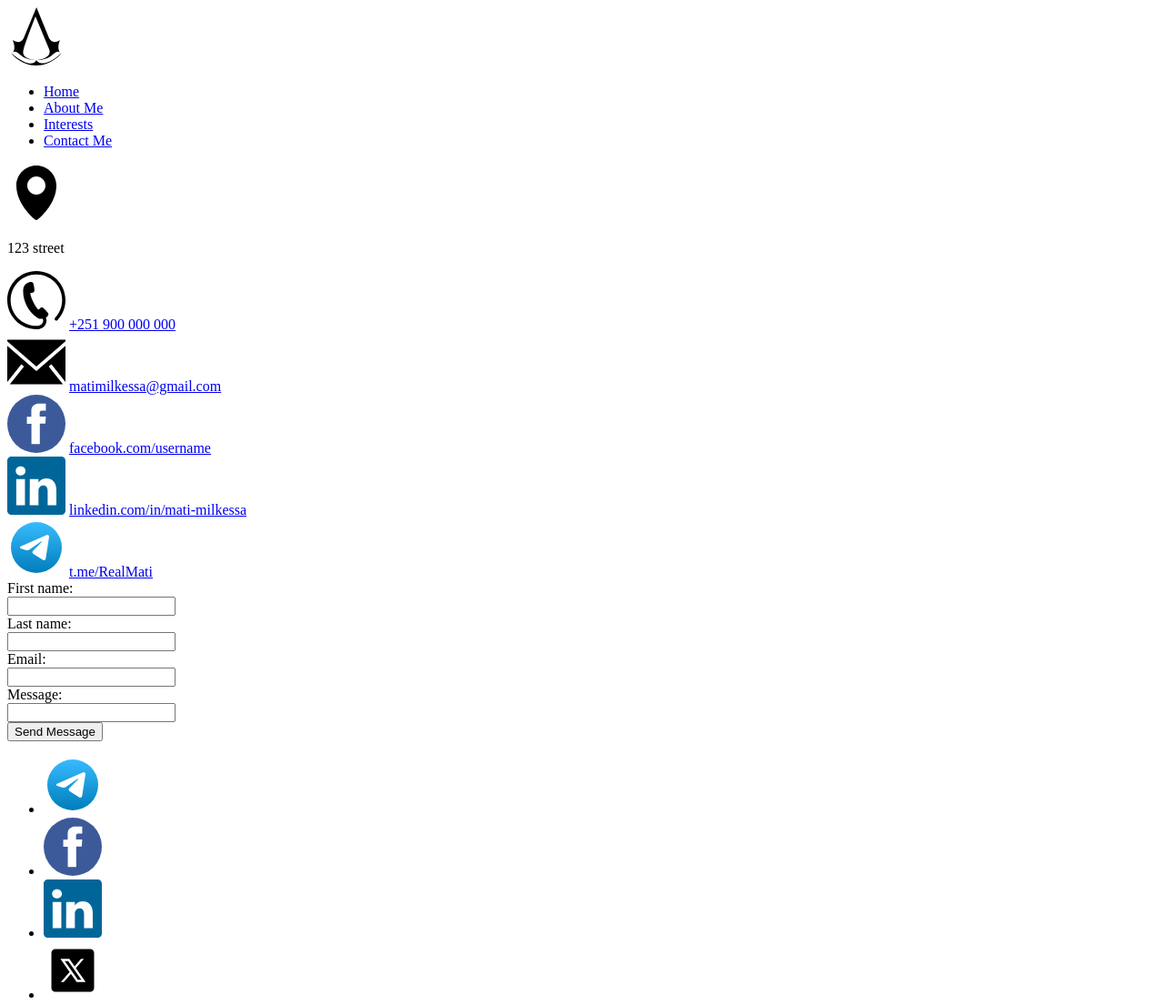
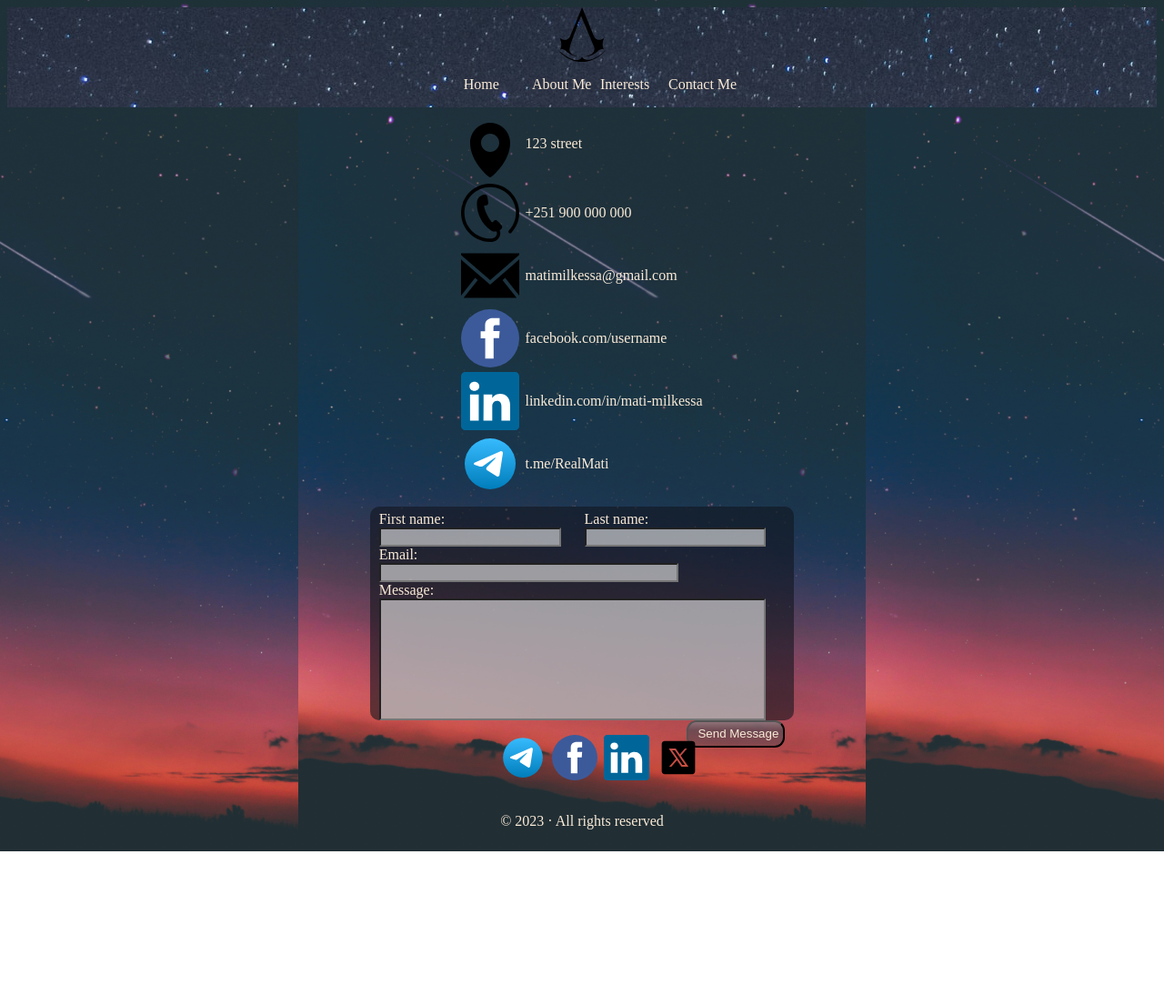
Before and after one commit to RealMati/UGR-0949-14, a plain HTML site: page src/contactMe.html in a window 1280 px wide. Shown: the top 1105 px of the page at 91% size. After the commit the page ends 936 px from the top, so only its background shows below. Drawn offline with Linux system fonts and the light colour scheme.

Commit message:
added css grid layout

```diff
--- a/src/contactMe.html
+++ b/src/contactMe.html
@@ -4,7 +4,7 @@
     <meta charset="UTF-8">
     <meta name="viewport" content="width=device-width, initial-scale=1.0">
     <title>Contact Me</title>
-    <link rel="stylesheet" href="./contactMe.css">
+    <link rel="stylesheet" href="css/contactMe.css">
   </head>
   <body>
     <header>
--- /dev/null
+++ b/src/css/MyWorkAndProjects.css
@@ -0,0 +1,77 @@
+header, main, footer{
+    display: grid;
+    justify-items: center;
+}
+header{
+    grid-template-columns: 1fr 1fr;
+    grid-column-gap: 40vw;
+    background-image: url("../images/navbar.jpg");
+    background-position: center;
+    margin: 0px;
+}
+.footerLinks{
+    display: grid;
+    grid-template-columns: repeat(4,1fr);
+    grid-column-gap: 7px;
+
+}
+body{
+    background-image: url("../images/background.jpg");
+    background-size: contain;
+    background-position: center;
+}
+header{
+    background-image: url("../images/navbar.jpg");
+    background-position: center;
+    margin: 0px;
+}
+label, a, p,li, h1, h2,h3{
+    color: antiquewhite;
+}
+/*
+.navContainer{
+
+}
+the dropdown
+*/
+
+ul{
+    list-style-type: none;
+}
+.media > img{
+    width: 49%;
+}
+
+.media > video{
+    width:100%;
+}
+header img{
+    height: 60px;
+}
+a{
+    text-decoration: none;
+}
+a:hover {
+color: red;
+text-decoration: underline;
+background-color: cornflowerblue;
+}
+
+a:focus {
+outline: 2px solid blue;
+}
+
+a:active {
+background-color: yellow;
+}
+
+a:visited {
+color: rgb(221, 245, 221);
+}
+
+.navContainer{
+    display: none;
+}
+.footerLinks img{
+    width: 50px;
+}
--- /dev/null
+++ b/src/css/ResumeAndCV.css
@@ -0,0 +1,118 @@
+header, main, footer{
+    display: grid;
+    justify-items: center;
+}
+header{
+    grid-template-columns: 1fr 1fr;
+    grid-column-gap: 40vw;
+    background-image: url("../images/navbar.jpg");
+    background-position: center;
+    margin: 0px;
+}
+.footerLinks{
+    display: grid;
+    grid-template-columns: repeat(4,1fr);
+}
+
+/*
+.navContainer{
+
+}
+the dropdown
+*/
+main{
+    grid-template-columns: 1fr;
+}
+nav ul, .footerLinks{
+    list-style-type: none;
+}
+body{
+    background-image: url("../images/background.jpg");
+    background-size: contain;
+    background-position: center;
+}
+
+label, a, p,li, h1, h2,h3{
+    color: antiquewhite;
+}
+.footerLinks{
+    display: grid;
+    grid-column-gap: 7px;
+}
+footer > p{
+}
+.topContent{
+    display: grid;
+    grid-template-columns: 1fr 1fr;
+}
+.topContent img{
+    width: 45VW;
+    grid-area:1/2/2/3;
+    align-self: center;
+}
+.mainListContents, .sidebarContent{
+    display: grid;
+    grid-template-columns: 1fr 1fr;
+}
+.mainListContents article, .sidebarContent article{
+    justify-self: center;
+    padding: 5px;
+}
+.mainListContents h3, .sidebarContent h3{
+    text-align: center;
+}
+main > a{
+    color: antiquewhite;
+    padding: 8px;
+    border-radius: 11px;
+    background: linear-gradient(180deg, #F4F4F4 -115.38%, rgba(76, 73, 84, 0.54) 34.73%, rgba(66, 0, 255, 0.00) 211.54%);
+}
+header img{
+    height: 60px;
+}
+.topContent h1{
+    font-size: xx-large;
+}
+.topContent h2{
+    font-size: x-large;
+}
+.topContent h3{
+    font-weight:normal;
+}
+.mainListContents article ul,.sidebarContent article ul{
+    padding-left: 15px;
+}
+p,h3{
+    color: #FFF;
+    font-family: cursive;
+    font-size: 14px;
+    font-style: normal;
+    font-weight: 400;
+    line-height: normal;
+    }
+a{
+    text-decoration: none;
+}
+a:hover {
+color: red;
+text-decoration: underline;
+background-color: cornflowerblue;
+}
+
+a:focus {
+outline: 2px solid blue;
+}
+
+a:active {
+background-color: yellow;
+}
+
+a:visited {
+color: rgb(221, 245, 221);
+}
+.navContainer{
+    display: none;
+}
+.footerLinks img{
+    width: 50px;
+}
--- /dev/null
+++ b/src/css/aboutMe.css
@@ -0,0 +1,88 @@
+header, main, footer{
+    display: grid;
+    justify-items: center;
+}
+header{
+    background-image: url("../images/navbar.jpg");
+    background-position: center;
+    margin: 0px;
+}
+.footerLinks,.navContainer{
+    display: grid;
+    grid-template-columns: repeat(4,1fr);
+    grid-column-gap: 7px;
+}
+
+ul{
+    list-style-type: none;
+}
+.articleContent{
+    padding: 5px;
+    padding-bottom: 11px;
+    border-radius: 10px;
+    background: rgba(17, 20, 28, 0.58);
+    display: grid;
+    grid-template-columns: 1.87fr 1fr;
+}
+.articleContent p, .articleContent h3{
+    padding-left: 8px;
+}
+div > a{
+    color: antiquewhite;
+    padding: 5px;
+    border-radius: 11px;
+    background: linear-gradient(180deg, #F4F4F4 -115.38%, rgba(76, 73, 84, 0.66) 34.73%, rgba(66, 0, 255, 0.00) 211.54%);
+
+}
+body{
+    background-image: url("../images/background.jpg");
+    background-size: contain;
+    background-position: center;
+}
+label, a, p,li, h1, h2,h3{
+    color: antiquewhite;
+}
+
+header img{
+    height: 60px;
+}
+
+main{
+    gap:10px;
+}
+.articleContent img{
+    width: 100%;
+    grid-area: 1/2/2/3;
+    margin-top: 50px;
+}
+
+.textContent a{
+    width: 100px;
+}
+.textContent p{
+    width: 95%;
+}
+
+a{
+    text-decoration: none;
+}
+a:hover {
+color: red;
+text-decoration: underline;
+background-color: cornflowerblue;
+}
+
+a:focus {
+outline: 2px solid blue;
+}
+
+a:active {
+background-color: yellow;
+}
+
+a:visited {
+color: rgb(221, 245, 221);
+}
+.footerLinks img{
+    width: 50px;
+}
--- /dev/null
+++ b/src/css/contactMe.css
@@ -0,0 +1,155 @@
+header, main, footer{
+    display: grid;
+    justify-items: center;
+}
+header{
+    background-image: url("../images/navbar.jpg");
+    background-position: center;
+    margin: 0px;
+}
+.footerLinks{
+    display: grid;
+    grid-template-columns: repeat(4,1fr);
+    grid-column-gap: 7px;
+}
+.navContainer, .footerLinks{
+    display: grid;
+    grid-template-columns: repeat(4,1fr);
+
+}
+
+body{
+    background-image: url("../images/background.jpg");
+    background-size: contain;
+    background-position: center;
+}
+label, a, p,li, h1, h2,h3{
+    color: antiquewhite;
+}
+ul{
+    list-style-type: none;
+}
+#contactMeForm form{
+
+    padding: 5px;
+    padding-bottom: 11px;
+    border-radius: 10px;
+    background: rgba(17, 20, 28, 0.58);
+
+}
+.footerLinks{
+}
+footer > p{
+}
+.contactAddress{
+}
+#contactList{
+    display: grid;
+    grid-row-gap: 5px;
+    margin-top: 15px;
+    margin-bottom: 15px;
+}
+header img{
+    height: 60px;
+}
+.contactAddress{
+    display: grid;
+    grid-template-columns: 1fr 3fr;
+    grid-column-gap: 5px;
+}
+.contactAddress a{
+    align-self: center;
+
+}
+.footerLinks ul{
+    display: grid;
+    grid-template-columns: repeat(4, 1fr);
+    justify-items: center;
+}
+#contactMeForm form{
+    display: grid;
+    grid-template-columns: repeat(4,1fr);
+    grid-template-rows: repeat(4, 1fr);
+}
+#contactMeForm form div:nth-child(1){
+    grid-column: 1 / span 2;
+    grid-row: 1 / 2;
+    height: 70%;
+
+}
+#contactMeForm form div:nth-child(2){
+    grid-column: 3 / span 2;
+    grid-row: 1 / 2;
+    height: 70%;
+
+}
+#contactMeForm form div:nth-child(3){
+    grid-column: 1 / span 3;
+    grid-row: 2/3;
+    height: 70%;
+}
+#contactMeForm form div:nth-child(4){
+    grid-column: 1/5;
+    grid-row: 3/4;
+
+}
+#submitButton{
+    grid-column: 4/5;
+    grid-row: 4/5;
+    align-self: center;
+    height:30px;
+    padding: 10px;
+    border-radius: 11px;
+    background: linear-gradient(180deg, #F4F4F4 -115.38%, rgba(76, 73, 84, 0.66) 34.73%, rgba(66, 0, 255, 0.00) 211.54%);
+    line-height: 50%;
+    color: antiquewhite;
+}
+#contactMeForm form div{
+    margin: 0px;
+}
+div > input{
+    background-color: rgba(232, 232, 232, 0.61);
+}
+.contactBox #email, #submitButton{
+    width: 95%;
+}
+.contactBox #message{
+    width: 92.5%;
+    height: 10vw;
+}
+
+.contactBox #fname{
+    width: 85%;
+}
+.contactBox #lname{
+    width: 85%;
+}
+#contactMeForm form{
+    padding-bottom: 0px;
+    height: min(230px);
+    padding-left: 10px;
+}
+
+a{
+    text-decoration: none;
+}
+a:hover {
+color: red;
+text-decoration: underline;
+background-color: cornflowerblue;
+}
+
+a:focus {
+outline: 2px solid blue;
+}
+
+a:active {
+background-color: yellow;
+}
+
+a:visited {
+color: rgb(221, 245, 221);
+}
+.footerLinks img{
+    width: 50px;
+}
```
Also changed, not shown: src/MyWorkAndProjects.html (+1 -1 lines), src/ResumeAndCV.html (+1 -1 lines), src/aboutMe.html (+1 -1 lines), src/css/educationAndBackground.css (added, +76 -0 lines), src/css/home.css (added, +79 -0 lines), src/css/interests.css (added, +79 -0 lines), src/educationAndBackground.html (+1 -1 lines), src/home.html (+1 -1 lines), src/interests.html (+1 -1 lines), src/images/background.jpg (added), src/images/navbar.jpg (added).
